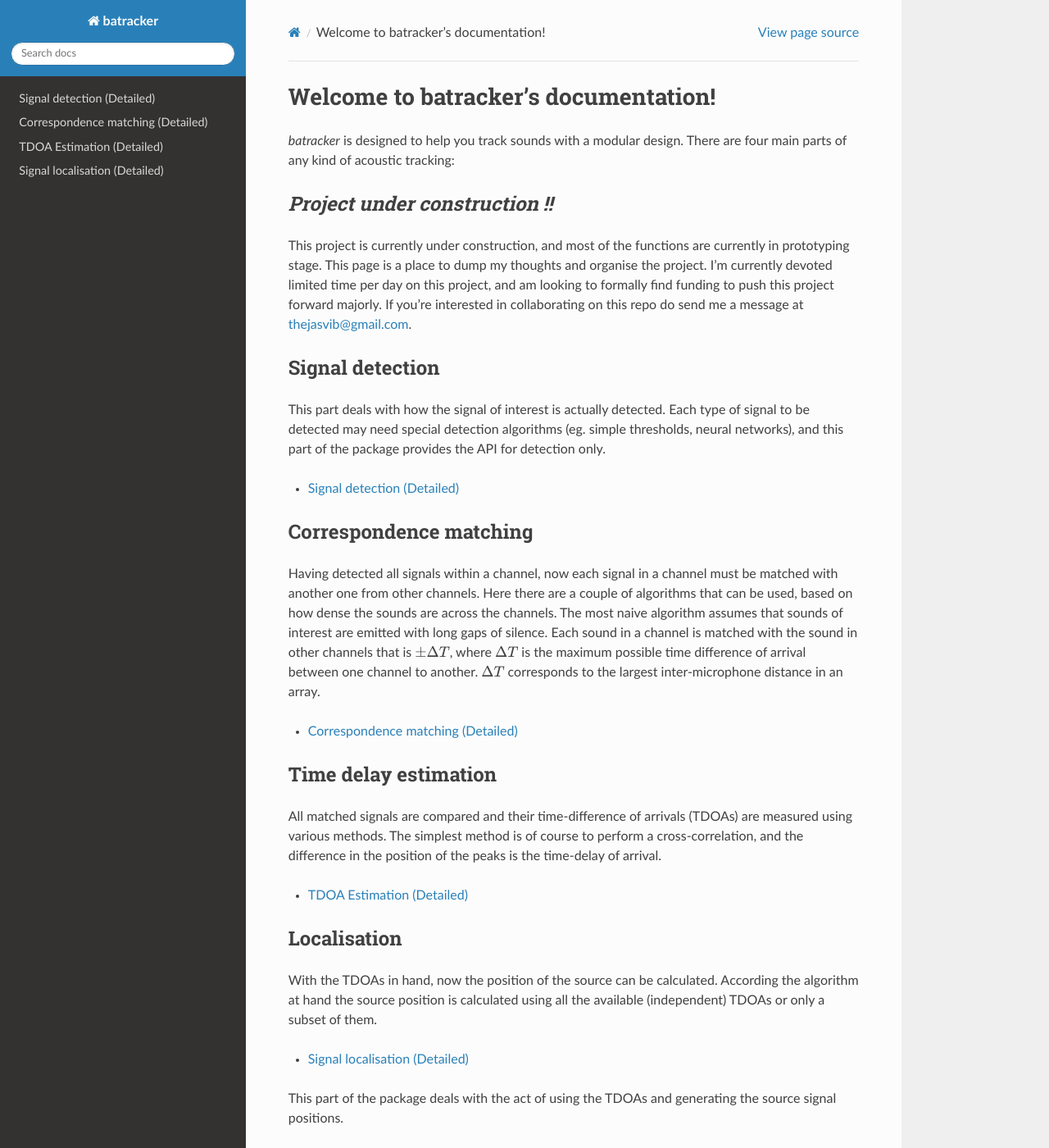
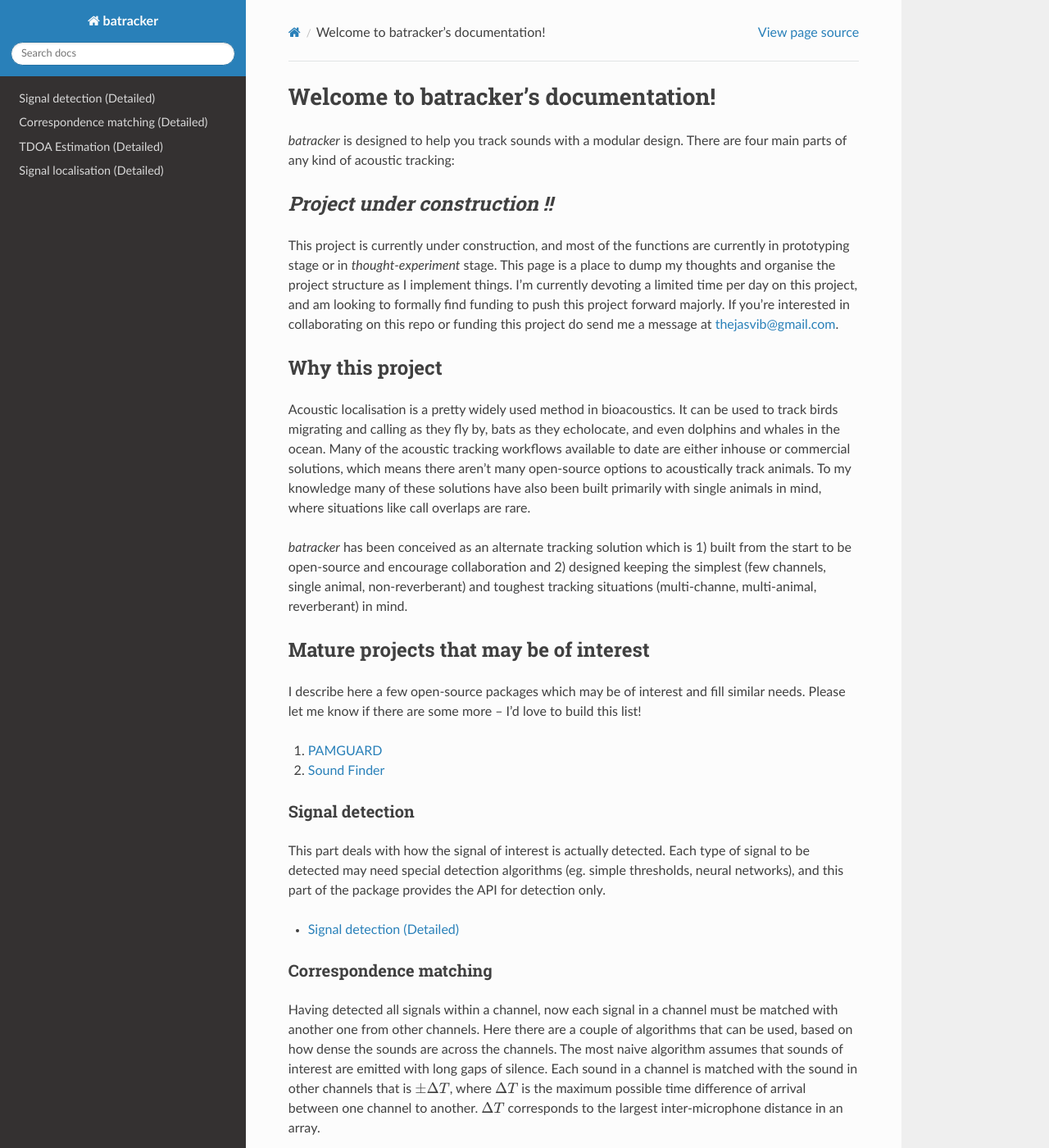
Before and after one commit to thejasvibr/batracker, a Sphinx documentation site: the page built from docs/source/index.rst, in a window 1280 px wide and 1400 px high. Shown: the whole window at 82% size. Built offline with Sphinx 7.4.7 and the Read the Docs theme 2.0.0, drawn with Linux system fonts in a browser that asks for light colours.

```diff
--- a/docs/source/index.rst
+++ b/docs/source/index.rst
@@ -14,13 +14,30 @@ There are four main parts of any kind of acoustic tracking:
 
 `Project under construction !!`
 -------------------------------
-This project is currently under construction, and most of the functions are currently in prototyping stage.
-This page is a place to dump my thoughts and organise the project. I'm currently devoted limited time per day
+This project is currently under construction, and most of the functions are currently in prototyping stage or in `thought-experiment` stage.
+This page is a place to dump my thoughts and organise the project structure as I implement things. I'm currently devoting a limited time per day
 on this project, and am looking to formally find funding to push this project forward majorly. If you're interested
-in collaborating on this repo do send me a message at thejasvib@gmail.com.
+in collaborating on this repo or funding this project do send me a message at thejasvib@gmail.com.
+
+
+Why this project
+----------------
+Acoustic localisation is a pretty widely used method in bioacoustics. It can be used to track birds migrating and calling as they fly by, bats as they echolocate, and
+even dolphins and whales in the ocean. Many of the acoustic tracking workflows available to date are either inhouse or commercial solutions, which means there aren't many open-source options to acoustically track animals. To my knowledge many of these solutions have also been built primarily with single animals in mind, where situations like call overlaps are rare.
+
+`batracker` has been conceived as an alternate tracking solution which is 1) built from the start to be open-source and encourage collaboration and 2) designed keeping the simplest (few channels, single animal, non-reverberant) and toughest tracking situations (multi-channe, multi-animal, reverberant) in mind.
+
+
+Mature projects that may be of interest
+---------------------------------------
+I describe here a few open-source packages which may be of interest and fill similar needs. Please let me know if there are some more -- I'd love to build this list!
+
+#. `PAMGUARD <https://www.pamguard.org/>`_
+#. `Sound Finder <https://www.tandfonline.com/doi/abs/10.1080/09524622.2013.827588>`_
+
 
 Signal detection
-----------------
+~~~~~~~~~~~~~~~~
 
 This part deals with how the signal of interest is actually detected. Each type of signal to be detected
 may need special detection algorithms (eg. simple thresholds, neural networks), and this part of the package
@@ -32,7 +49,7 @@ provides the API for detection only.
     other_rst/signal_detection.rst
 
 Correspondence matching
------------------------
+~~~~~~~~~~~~~~~~~~~~~~~
 Having detected all signals within a channel, now each signal in a channel must be matched with another one from other channels.
 Here there are a couple of algorithms that can be used, based on how dense the sounds are across the channels. The most naive algorithm
 assumes that sounds of interest are emitted with long gaps of silence. Each sound in a channel is matched with the sound in other channels
@@ -45,7 +62,7 @@ corresponds to the largest inter-microphone distance in an array.
     other_rst/correspondence_matching.rst
 
 Time delay estimation
----------------------
+~~~~~~~~~~~~~~~~~~~~~
 All matched signals are compared and their time-difference of arrivals (TDOAs) are measured using various methods.
 The simplest method is of course to perform a cross-correlation, and the difference in the position of the peaks
 is the time-delay of arrival.
@@ -56,7 +73,7 @@ is the time-delay of arrival.
     other_rst/tdoa_estimation.rst
 
 Localisation
-------------
+~~~~~~~~~~~~
 With the TDOAs in hand, now the position of the source can be calculated. According the algorithm at hand the source position is calculated using
 all the available (independent) TDOAs or only a subset of them.
 
@@ -70,7 +87,7 @@ the source signal positions.
 
 
 Indices and tables
-==================
+------------------
 
 * :ref:`genindex`
 * :ref:`modindex`
```
Also changed, not shown: docs/docs_requirements.txt (added, +7 -0 lines), 1 other file.
